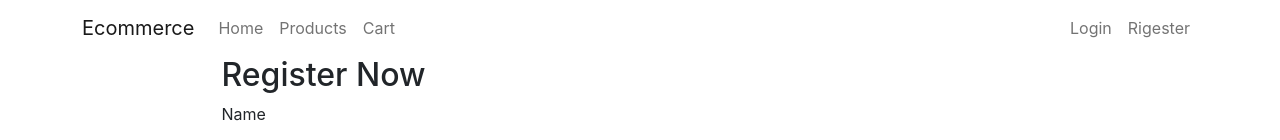
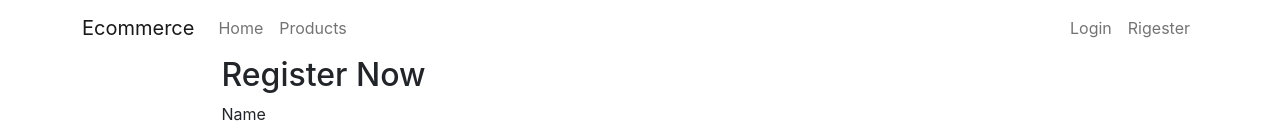
Before and after one commit to MohammadHalaweh7/E-Commerce-Website-React, a React (Create React App) app: page /register in a window 1280 px wide. Shown: the top 140 px of the page. Built offline with nearby package versions, Linux system fonts and the light colour scheme.

Commit message:
Edit API link for login and register

```diff
--- a/src/Components/Layout/Layout.jsx
+++ b/src/Components/Layout/Layout.jsx
@@ -9,7 +9,7 @@ export default function Layout({ user, setUser }) {
   function logout() {
     localStorage.removeItem("userToken");
     setUser(null);
-    navigate("./login");
+    navigate(`./login`);
   }
   return (
     <>
--- a/src/Components/Login/Login.jsx
+++ b/src/Components/Login/Login.jsx
@@ -25,7 +25,7 @@ export default function Login({saveCurrentUser}) {
   async function sendLoginData(values) {
     let { data } = await axios
       .post(
-        "https://lazy-blue-sockeye-gear.cyclic.app/api/v1/auth/signin",
+        "https://king-prawn-app-3mgea.ondigitalocean.app/auth/login",
         values
       )
       .catch((err) => {
@@ -35,9 +35,9 @@ export default function Login({saveCurrentUser}) {
     if (data.message === "Done") {
       setErrors([])
       setStatusError('')
-      localStorage.getItem("userToken",data.access_token);
+      localStorage.setItem("userToken",data.access_token);
       saveCurrentUser();
-      navigate('/cart');
+      navigate(`/cart`);
       console.log("welcome");
 
     } else {
--- a/src/Components/Navbar/Navbar.jsx
+++ b/src/Components/Navbar/Navbar.jsx
@@ -41,13 +41,7 @@ export default function Navbar({ user, logout }) {
                 </li>
               </>
             ) : (
-              <>
-              <li className="nav-item">
-                <Link className="nav-link" to="cart">
-                  Cart
-                </Link>
-              </li>
-            </>
+              ""
             )}
           </ul>
 
--- a/src/Components/Register/Register.jsx
+++ b/src/Components/Register/Register.jsx
@@ -29,7 +29,7 @@ export default function Register() {
   async function sendRegisterData(values) {
     let { data } = await axios
       .post(
-        "https://precious-bass-tights.cyclic.app/auth/signup",
+        "https://king-prawn-app-3mgea.ondigitalocean.app/auth/signup",
         values
       )
       .catch((err) => {
```
